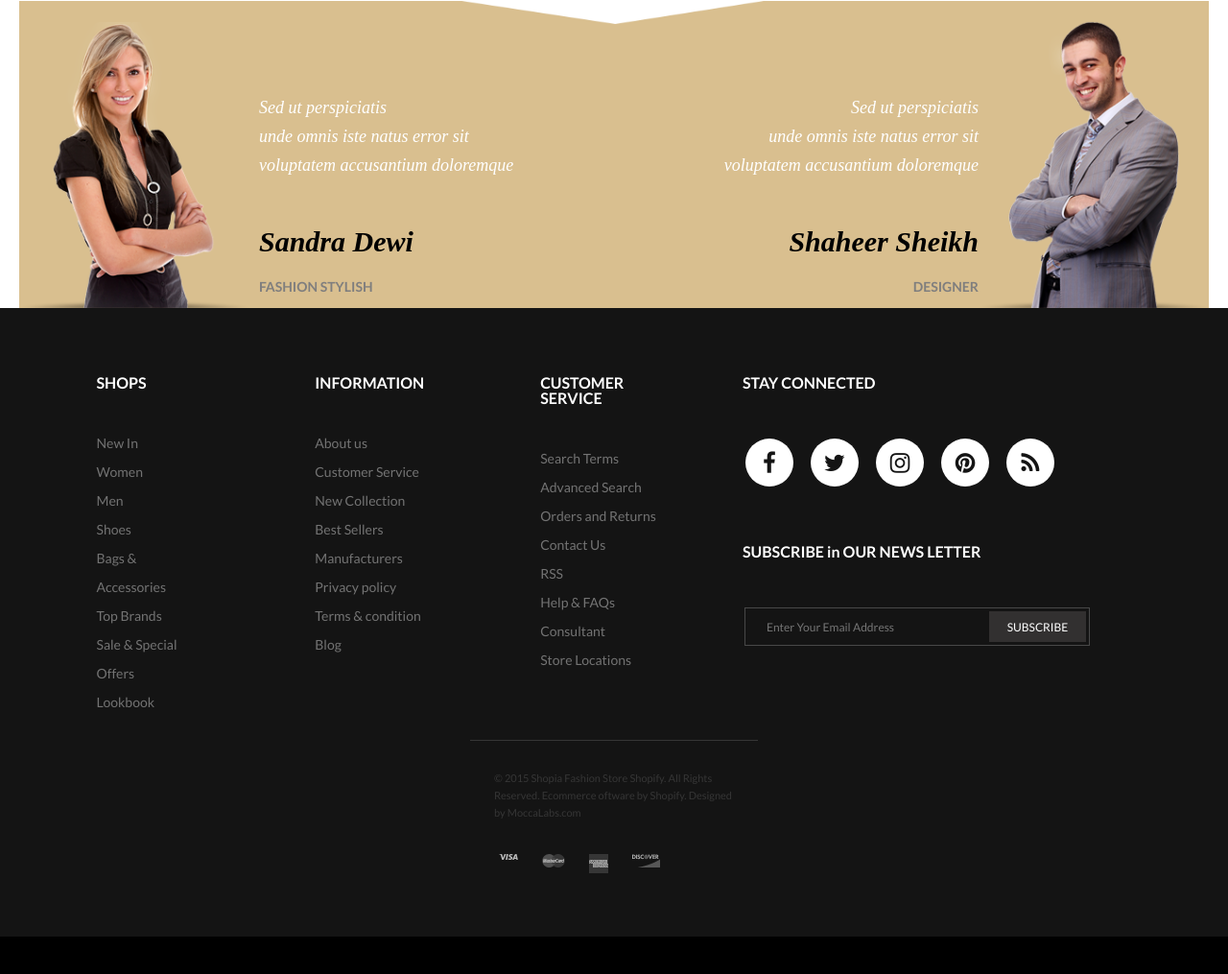
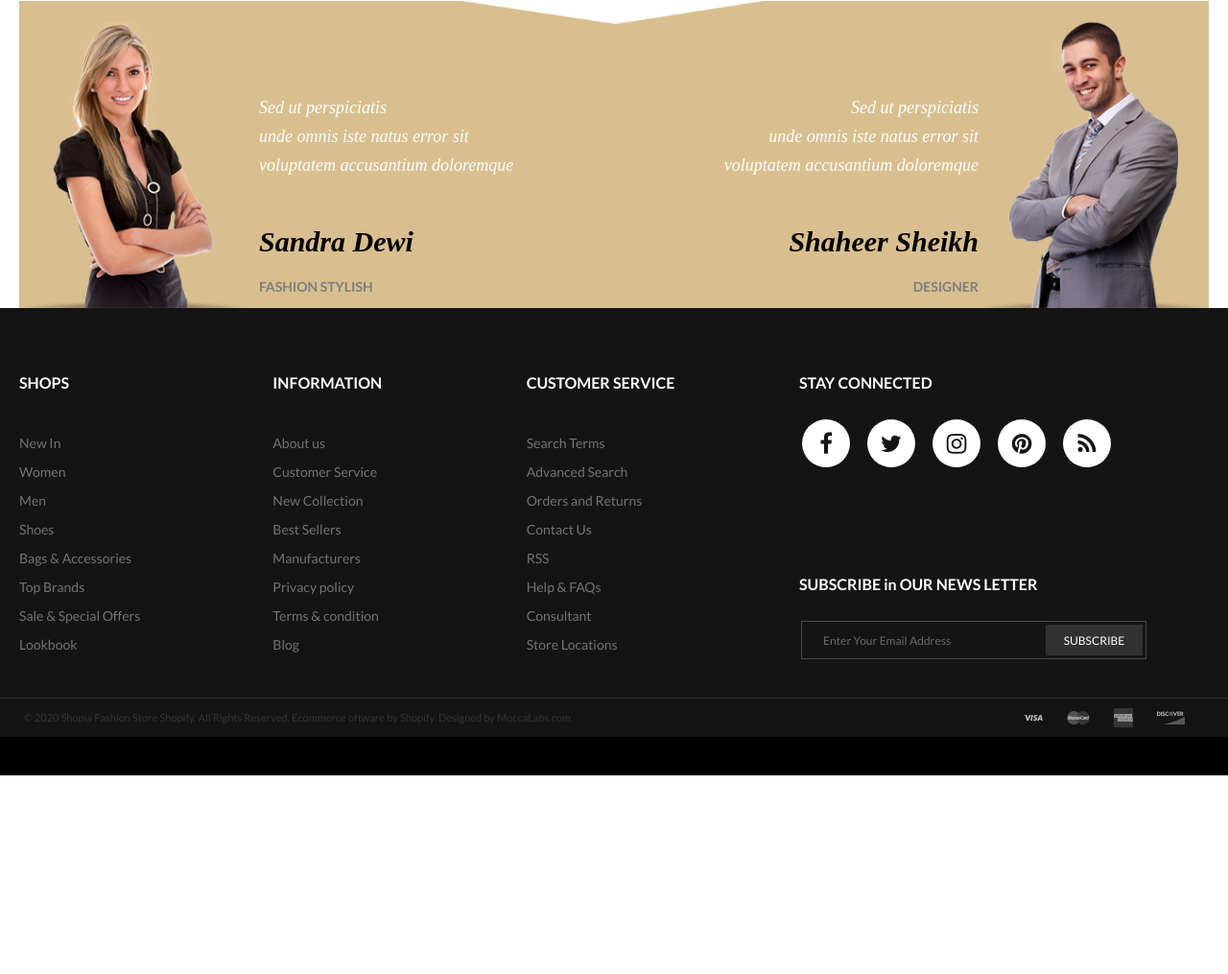
Before and after one commit to yuriygumeniuk/shophia, a website: page app/index.html in a window 1280 px wide. Shown: the part 2656-3671 px from the top of the page at 96% size. After the commit the page ends 3464 px from the top, so only its background shows below. Drawn offline with Linux system fonts and the light colour scheme; files whose address does not match are found by name; a web font is replaced by a local one.

Commit message:
adaptive finish

```diff
--- a/app/#source/scss/style.scss
+++ b/app/#source/scss/style.scss
@@ -826,22 +826,24 @@
 /*---------- FOOTER ----------*/
 /*---------- footer nav ----------*/
 .footer-nav {
-	height: 450px;
+	max-height: 450px;
 	background-color: #141414;
 }
 .footer-nav-block {
 	display: flex;
 	justify-content: space-between;
 	padding-top: 70px;
+	padding-bottom: 40px;
 }
 .footer-block-navigation {
 	display: flex;
 	justify-content: flex-start;
-	width: 55%;
+	width: 65%;
 }
 .footer-nav-block-item {
-	margin-left: 121px;
+	padding-right: 15px;
 	min-height: 200px;
+	width: 33.333%;
 }
 .footer-nav-block-item:first-child {
 	margin-left: 0;
@@ -865,8 +867,11 @@
 }
 /*---------- foter social block ----------*/
 .footer-block-social {
-	padding-left: 80px;
-	width: 45%;
+	display: flex;
+	flex-direction: column;
+	justify-content: space-between;
+	margin-left: 20px;
+	width: 35%;
 }
 .footer-social-list {
 	display: flex;
@@ -878,7 +883,7 @@
 	display: flex;
 	align-items: center;
 	justify-content: center;
-	margin-top: 50px;
+	margin-top: 30px;
 	margin-right: 18px;
 	width: 50px;
 	height: 50px;
@@ -893,15 +898,17 @@
 }
 /*---------------*/
 .footer-subscribe {
-	margin-top: 60px;
+	margin-top: 30px;
+	width: 100%;
 }
 .footer-subscribe-field {
 	display: flex;
 	align-items: center;
 	justify-content: space-between;
-	margin-top: 50px;
+	margin-top: 30px;
 	margin-left: 2px;
-	width: 360px;
+	max-width: 360px;
+	width: 100%;
 	height: 40px;
 	border: 1px solid #484848;
 	&.err {
@@ -909,6 +916,7 @@
 	}
 }
 .footer-subscribe-tex {
+	flex: 1 1 auto;
 	padding-left: 22px;
 	height: 100%;
 	border: none;
@@ -920,8 +928,8 @@
 	font-family: 'Lato', sans-serif;
 }
 .footer-subscribe-btn {
+	flex: 0 0 101px;
 	margin-right: 3px;
-	width: 101px;
 	height: 32px;
 	border: none;
 	background-color: #323030;
@@ -934,24 +942,19 @@
 }
 /*---------- section copyright ----------*/
 .copyright {
-	height: 205px;
+	max-height: 205px;
+	border-top: 1px solid #363636;
 	background-color: #141414;
 }
 .copyright-block {
 	position: relative;
-	border-top: 1px solid #363636;
-}
-
-.copyright-hint {
-	position: absolute;
-	top: 0;
-	left: 50%;
-	transform: translate(-50%,-50%);
+	display: flex;
+	align-items: center;
+	justify-content: space-between;
+	height: 40px;
 }
 .copyright-text {
-	margin-top: 30px;
 	margin-left: 5px;
-	width: 255px;
 
 	color: #363636;
 	line-height: 18px;
@@ -962,8 +965,7 @@
 /*---------------*/
 .payments {
 	display: flex;
-	align-items: flex-start;
-	margin-top: 34px;
+	align-items: center;
 	margin-left: 10px;
 }
 .payments img {
--- a/app/index.html
+++ b/app/index.html
@@ -291,7 +291,7 @@
 </main>
 
 <footer>
-	<section class="footer-nav wrapper">
+	<section class="footer-nav">
 		<div class="footer-nav-block wrap">
 			<div class="footer-block-navigation">
 				<!-- 1 -->
@@ -357,21 +357,23 @@
 
 				<div class="footer-subscribe">
 					<div class="footer-nav-title">SUBSCRIBE   in  OUR  NEWS  LETTER</div>
-					<div class="footer-subscribe-field">
-						<input type="text" placeholder="Enter Your Email Address" class="footer-subscribe-tex">
-						<input type="submit" value="SUBSCRIBE" class="footer-subscribe-btn">
-					</div>
+ 					<form action="#" class="footer-subscribe-field">
+						<input autocomplete="off" type="text" name="form[]" data-value="Enter Your Email Address" class="footer-subscribe-tex input req email">
+						<button type="submit" class="footer-subscribe-btn">SUBSCRIBE</button>
+					</form>
+
+
 				</div>
 
 			</div>
 		</div>
 	</section>
 
-	<section class="copyright wrapper">
+	<section class="copyright">
 		<div class="copyright-block wrap">
-			<a href="#!"><div class="copyright-hint"></div></a>
+			<!-- <a href="#!">adfadfs<div class="copyright-hint"></div></a> -->
 			<div class="copyright-text">
-				<p>© 2015  Shopia  Fashion Store Shopify. All Rights Reserved. Ecommerce oftware by Shopify. Designed by MoccaLabs.com</p>
+				<p>© 2020  Shopia  Fashion Store Shopify. All Rights Reserved. Ecommerce oftware by Shopify. Designed by MoccaLabs.com</p>
 			</div>
 			<div class="payments">
 				<img src="img/pay-01.png" alt="">
@@ -381,6 +383,7 @@
 			</div>
 		</div>
 	</section>
+
 	<div class="footer-bottom wrapper"></div>
 </footer>
 </div>
```
Also changed, not shown: app/#source/html/index.html (+11 -8 lines), app/css/style.css.
